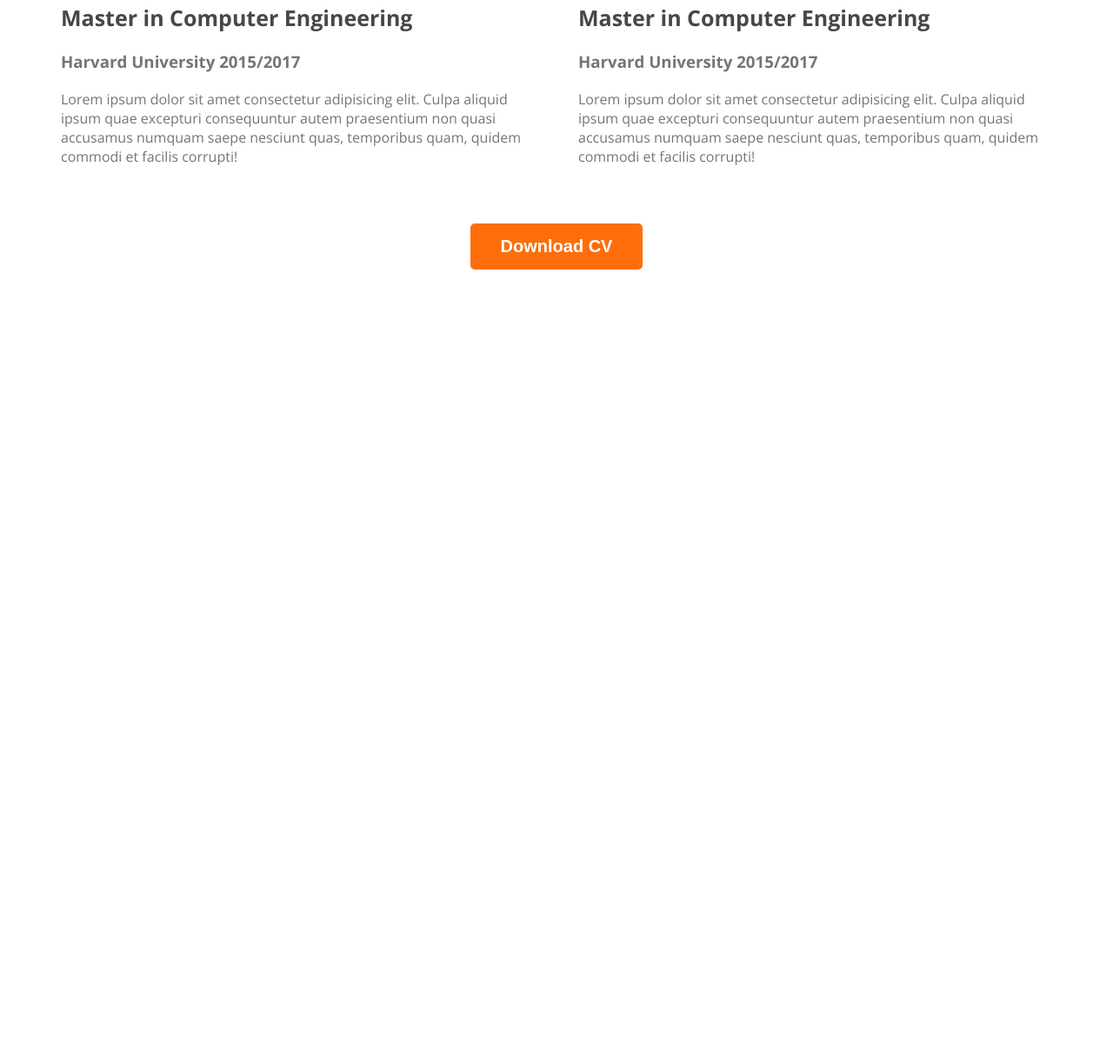
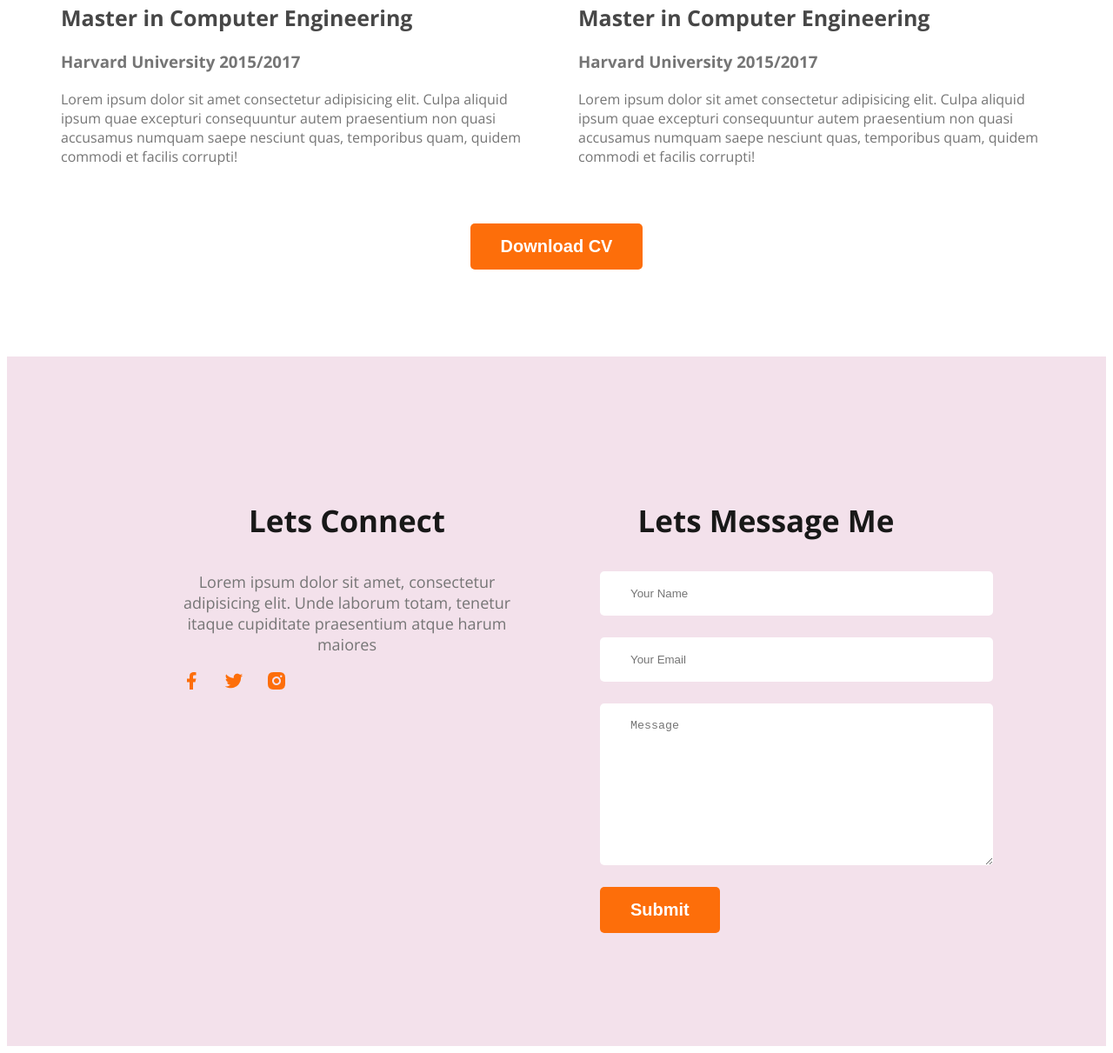
Before and after one commit to KHAIRAHMED/portfolio-web, a plain HTML site: page index.html in a window 1280 px wide. Shown: the part 2658-3869 px from the top of the page at 87% size. Before the commit the page ends 2976 px from the top, so only its background shows below. Drawn offline with nearby package versions, Linux system fonts and the light colour scheme.

Commit message:
final git

```diff
--- a/index.html
+++ b/index.html
@@ -131,7 +131,22 @@
           </section>
     </main>
     <footer>
-
+        <div class="footer-colum">
+            <h3 class="section-title">Lets Connect</h3>
+            <p class="section-description">Lorem ipsum dolor sit amet, consectetur adipisicing elit. Unde laborum totam, tenetur itaque cupiditate praesentium atque harum maiores</p>
+            <div class="social-link">
+                <a href=""><img src="images/icons/facebook.png" alt=""></a><a href=""><img src="images/icons/twitter.png" alt=""></a><a href=""><img src="images/icons/insta.png" alt=""></a>
+            </div>
+        </div>
+        <div class="footer-colum">
+            <h3 class="section-title">Lets Message Me</h3>
+            <form action="" class="contact">
+                <input type="text" placeholder="Your Name">
+                <input type="email" name="" placeholder="Your Email" id="">
+                <textarea name="" id="" cols="10" rows="10" placeholder="Message"></textarea>
+                <input class="btn-primary" type="submit"  value="Submit">
+            </form>
+        </div>
     </footer>
 </body>
 </html>
--- a/styles/style.css
+++ b/styles/style.css
@@ -159,3 +159,30 @@ main section{
     text-align: center;
     margin-top: 50px;
 }
+
+/* footer styles */
+footer{
+    display: flex;
+    gap: 100px;
+    background: #f3e1eb;
+    padding: 130px 200px;
+    margin-top: 100px;
+
+}
+.footer-colum{
+    width: 50%;
+}
+.contact input[type="text"],.contact input[type="email"],textarea{
+    display: block;
+    margin-bottom: 25px;
+    padding: 18px 35px;
+    color: #757575;
+    border-radius: 5px;
+    background: #FFF;
+    border: 0;
+    width: 100%;
+}
+.social-link a{
+    margin-right: 25px;
+    /* margin-top: 30px; */
+}
```
